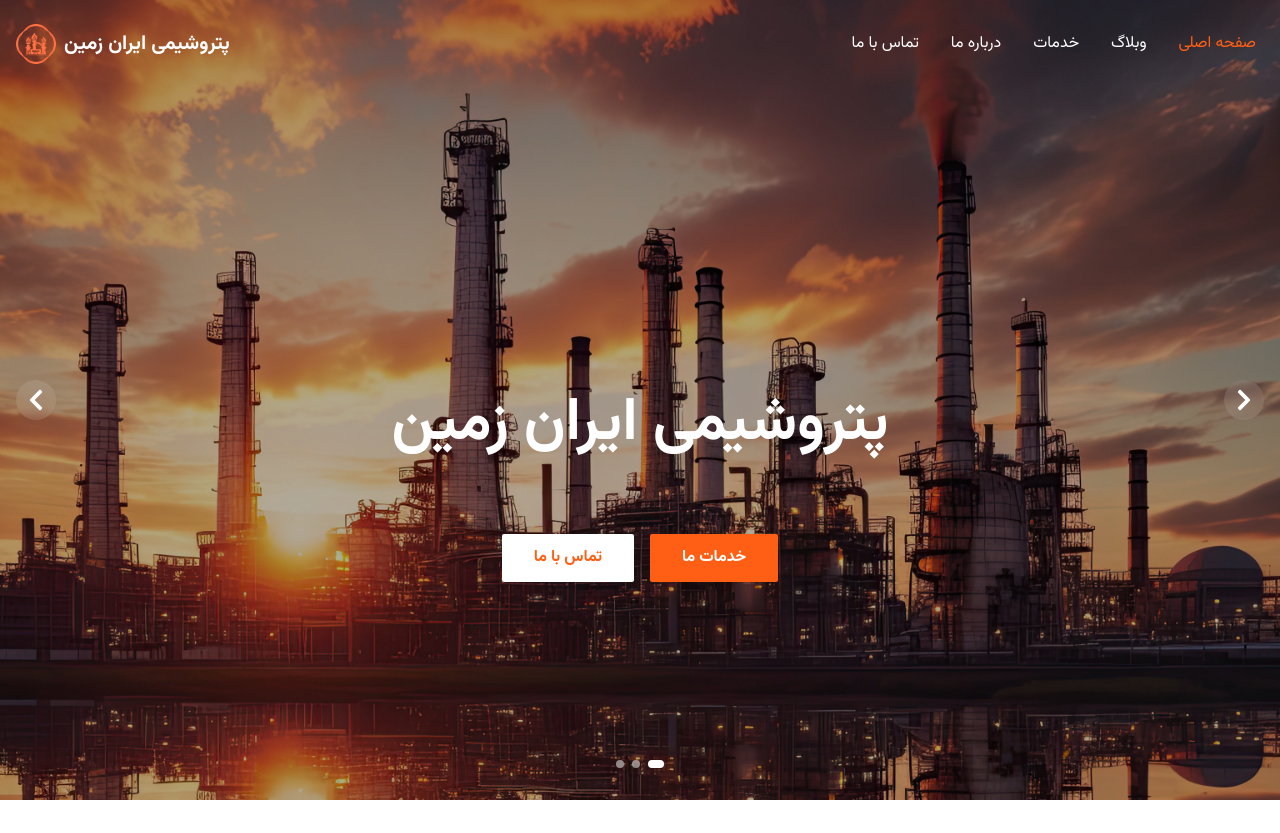
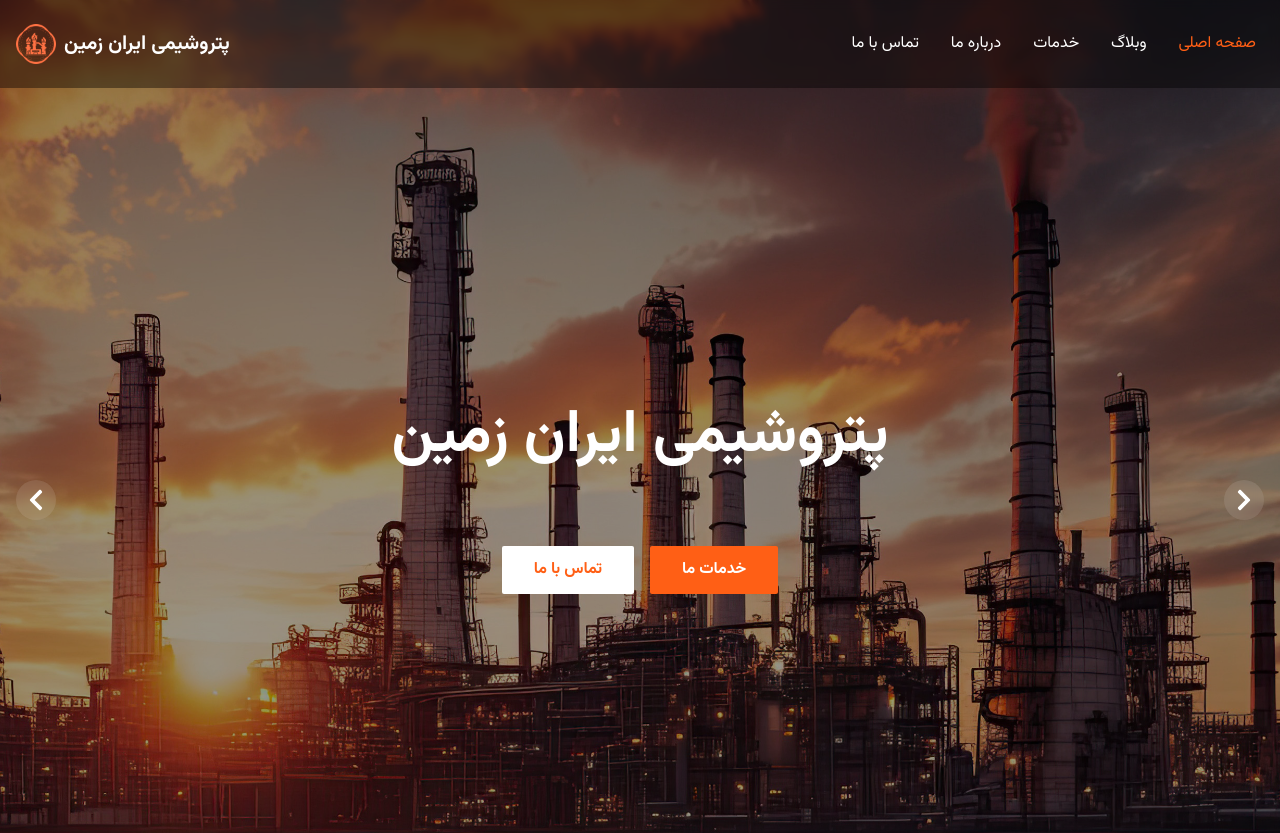
Before and after one commit to saharfallahi/PetrochemicalApp, a React (Vite) app: page / in a window 1280 px wide. Shown: the top 833 px of the page. Before the commit the page ends 800 px from the top, so only its background shows below. Built offline with nearby package versions, Linux system fonts and the light colour scheme.

Commit message:
add darker bg to navbar

```diff
--- a/src/App.jsx
+++ b/src/App.jsx
@@ -2,7 +2,7 @@
 
 function App() {
   return (
-    <div className="relative w-full">
+    <div className=" w-full">
       <Hero />
     </div>
   );
--- a/src/ui/Hero.jsx
+++ b/src/ui/Hero.jsx
@@ -39,7 +39,7 @@
   };
 
   return (
-    <div className="relative w-full h-[800px] overflow-hidden">
+    <div className="relative w-full h-[1000px] overflow-hidden">
       {heroImages.map((image, index) => (
         <img
           key={index}
@@ -64,7 +64,7 @@
             }`}
         />
       ))}
-      <div className="absolute inset-0 bg-black/30 z-20"></div>
+      <div className="absolute inset-0 bg-black/40 z-20"></div>
 
       {/* Navigation Arrows */}
       <button
@@ -96,7 +96,7 @@
         ))}
       </div>
 
-      <div className="relative container mx-auto px-4 h-full z-30">
+      <div className="relative container mx-auto px-4 h-full z-30 ">
         <Navbar />
         <div className="flex flex-col items-center justify-center h-full text-secondary-0">
           <h1 className="text-4xl md:text-6xl font-bold mb-20">
--- a/src/ui/Navbar.jsx
+++ b/src/ui/Navbar.jsx
@@ -10,7 +10,8 @@
 
 function Navbar() {
   return (
-    <nav className="w-full py-6 flex items-center justify-between">
+    <nav className="fixed top-0 left-0 right-0 w-full bg-black/40 backdrop-blur-sm">
+      <div className="container mx-auto px-4 py-6 flex items-center justify-between">
         <div className="flex gap-x-4">
           {links.map((link) => (
             <CustomNavlink key={link.name} to={link.to}>
@@ -25,6 +26,7 @@
           </span>
           <img src="/gas-icon.png" alt="Logo" className="h-10 mr-2" />
         </div>
+      </div>
     </nav>
   );
 }
--- a/tailwind.config.js
+++ b/tailwind.config.js
@@ -49,7 +49,7 @@
         sans: ["Vazir", ...fontFamily.sans],
       },
       container: {
-        center: true,
+        // center: true,
       },
       keyframes: {
         slideFromRight: {
```
Lines whose indentation alone changed are shown as unchanged.
